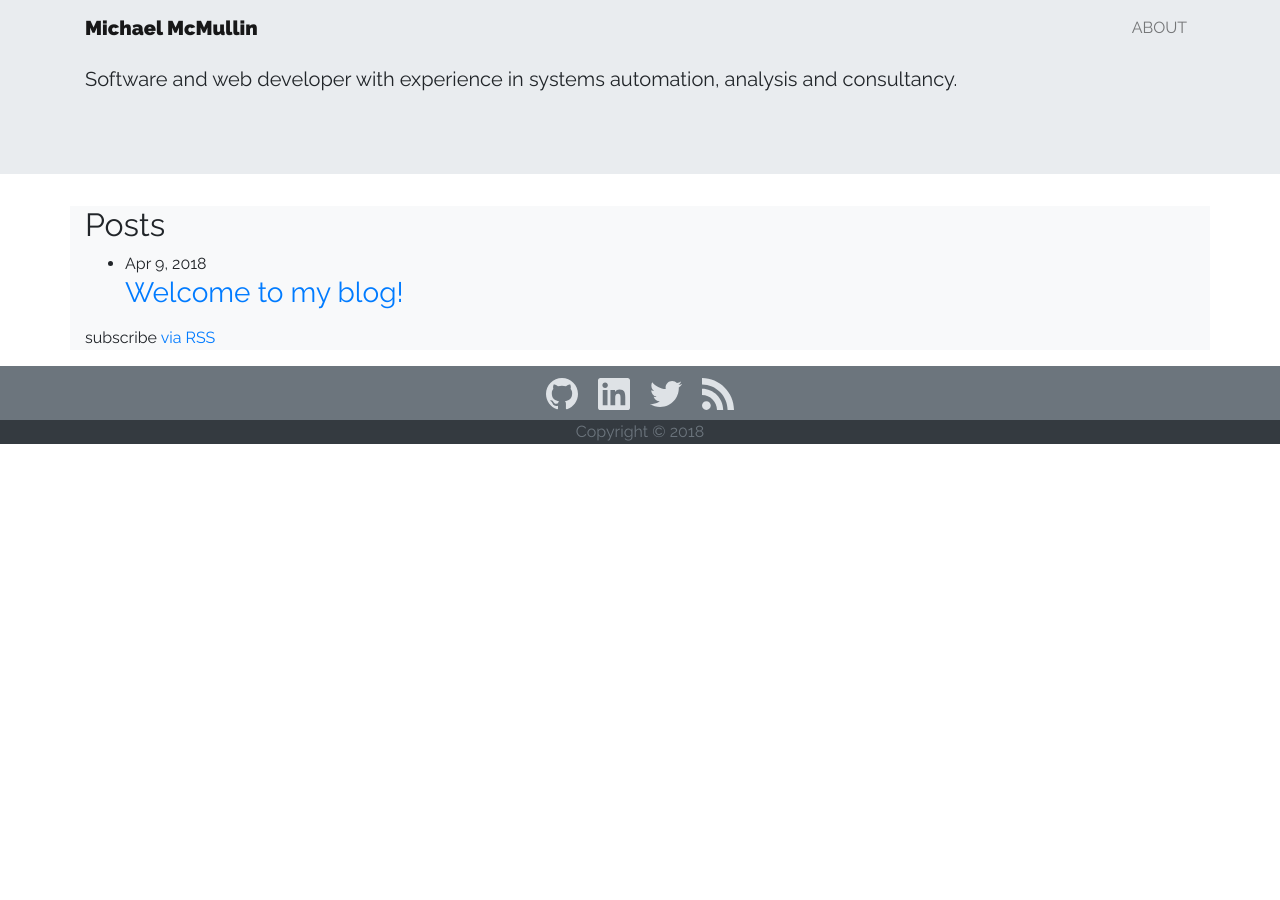
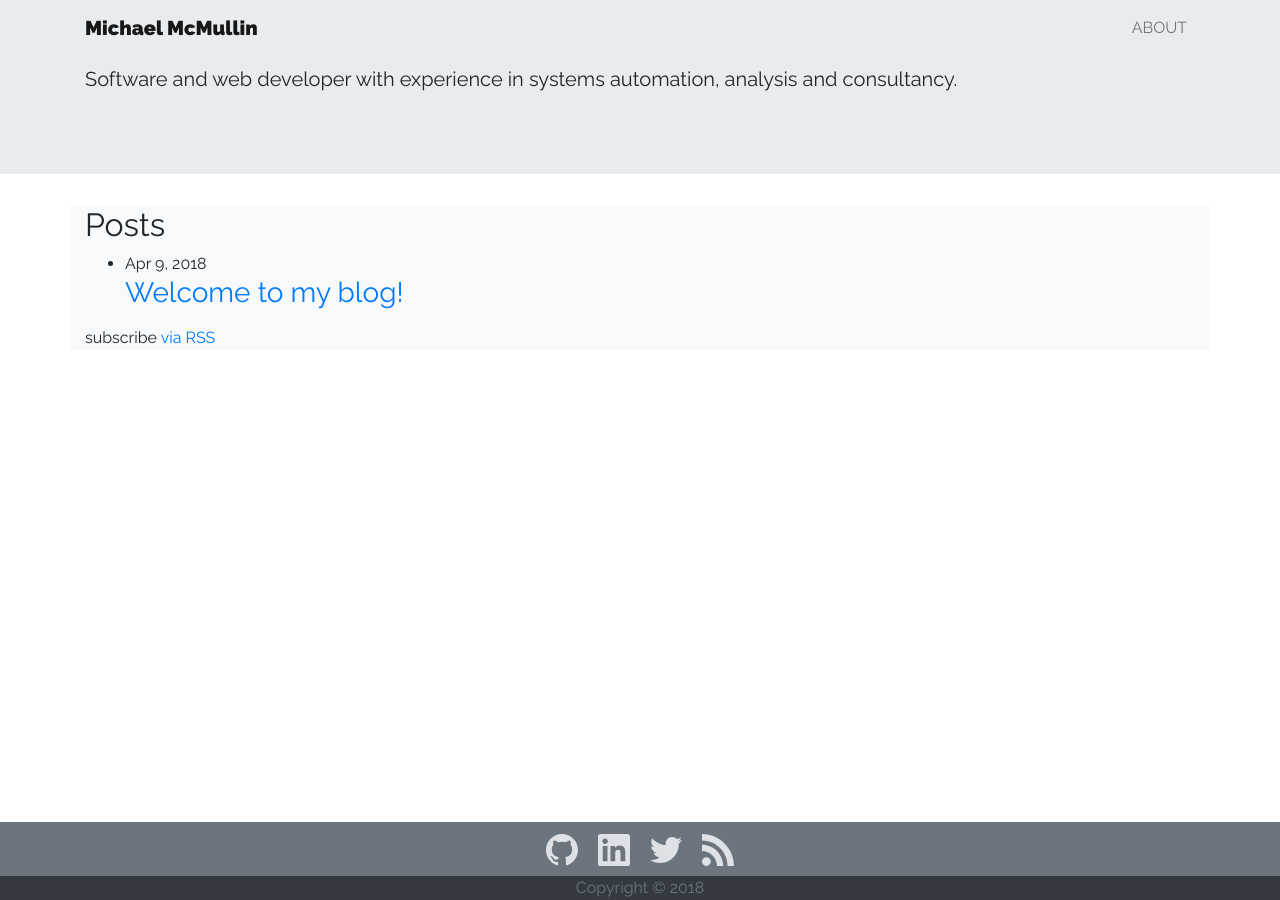
Before and after one commit to mcmullm2-dcu/mcmullm2-dcu.github.io, a Jekyll site: the page built from index.md, in a window 1280 px wide. Built offline with Jekyll 4.4.1, drawn with Linux system fonts in a browser that asks for light colours.

Commit message:
Adds sticky footer, fixed height

```diff
--- a/_sass/_theme.scss
+++ b/_sass/_theme.scss
@@ -1,4 +1,17 @@
 /* Theme customisations */
+html {
+    position: relative;
+    min-height: 100%;
+}
+body {
+    margin-bottom: 6em; // Allow for sticky footer. Fixed height-ish for now.
+}
+footer {
+    position: absolute;
+    bottom: 0;
+    width: 100%;
+}
+
 .navbar-nav {
     text-transform: uppercase;
 }
```
